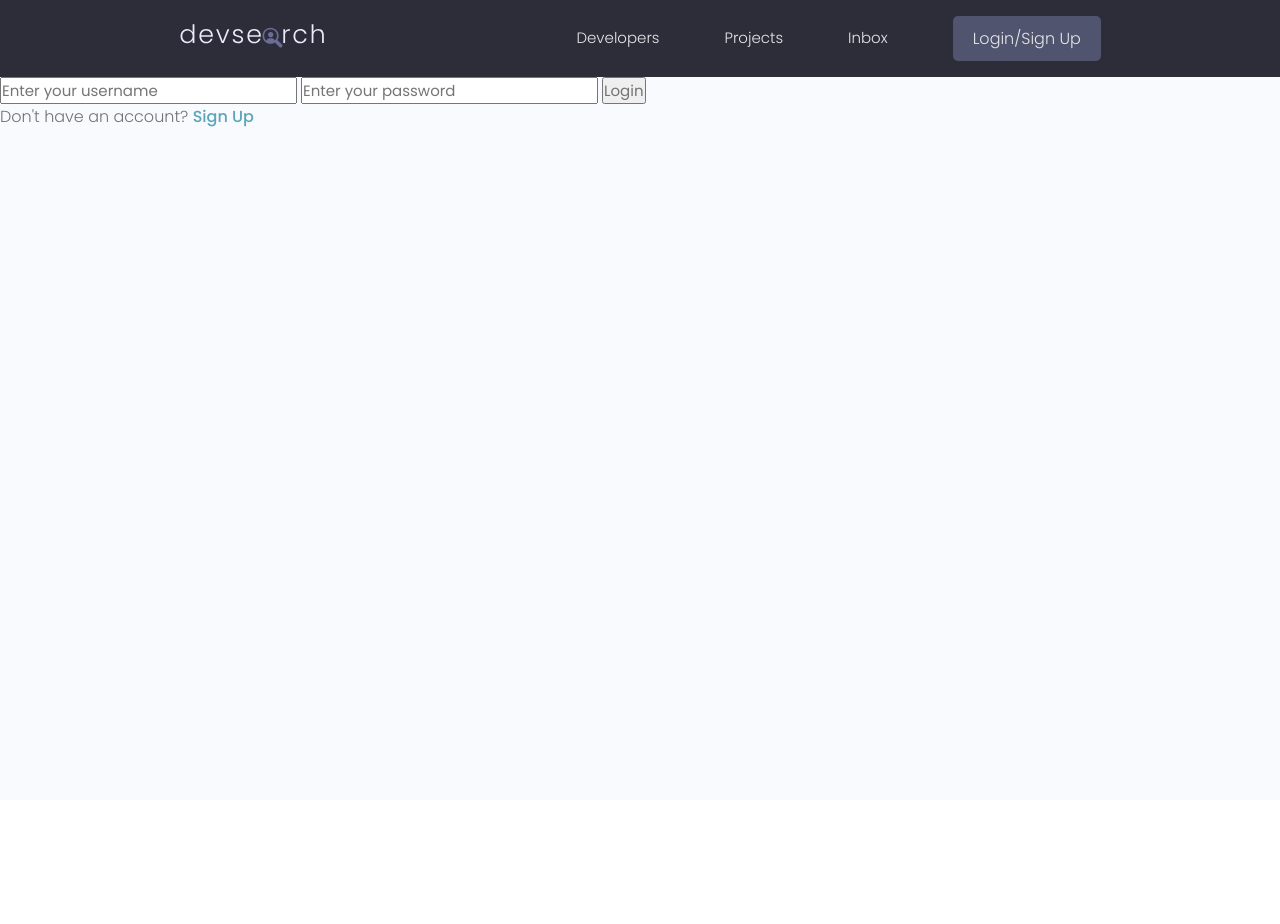
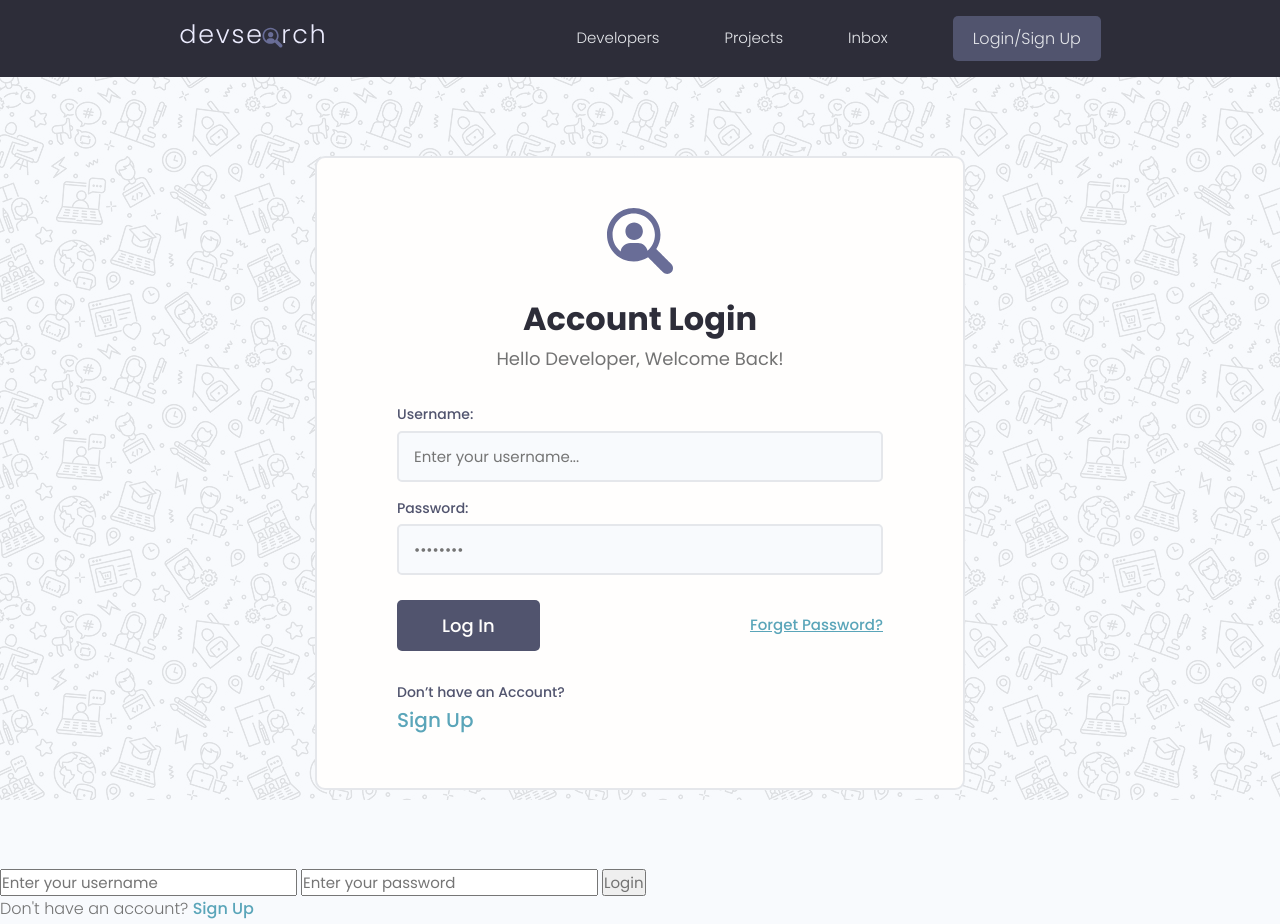
Before and after one commit to dimkael/DevSearchWebsite, a Django app: page /login/ in a window 1280 px wide. Before the commit the page ends 127 px from the top, so only its background shows below. Run offline with Django 3.2, Linux system fonts and the light colour scheme; some libraries are stand-ins or nearby versions.

Commit message:
added login and registration forms layout

```diff
--- a/static/uikit/app.js
+++ b/static/uikit/app.js
@@ -1,4 +1,12 @@
 // Invoke Functions Call on Document Loaded
 document.addEventListener('DOMContentLoaded', function () {
-  hljs.highlightAll();
+    hljs.highlightAll();
 });
+
+let alert = document.querySelector('.alert');
+if (alert) {
+    let alertCloseBtn = document.querySelector('.alert__close');
+    alertCloseBtn.addEventListener('click', () =>
+        alert.style.display = 'none'
+    );
+}
--- a/templates/main.html
+++ b/templates/main.html
@@ -21,4 +21,6 @@
 
     {% endblock content %}
 </body>
+
+<script src="{% static 'uikit/app.js' %}"></script>
 </html>
--- a/templates/messages.html
+++ b/templates/messages.html
@@ -5,4 +5,11 @@
         <li{% if message.tags %} class="{{ message.tags }}"{% endif %}>{{ message }}</li>
         {% endfor %}
     </ul>
+
+    {% for message in messages %}
+        <div class="alert alert--{{ message.tags }}">
+            <p class="alert__message">{{ message }}</p>
+            <button class="alert__close">⨯</button>
+      </div>
+    {% endfor %}
 {% endif %}
--- a/users/templates/users/login.html
+++ b/users/templates/users/login.html
@@ -1,6 +1,52 @@
 {% extends 'main.html' %}
+{% load static %}
 
 {% block content %}
+
+<div class="auth">
+    <div class="card">
+        <div class="auth__header text-center">
+            <a href="/">
+                <img src="{% static 'images/icon.svg' %}" alt="icon">
+            </a>
+            <h3>Account Login</h3>
+            <p>Hello Developer, Welcome Back!</p>
+        </div>
+
+        <form action="{% url 'login' %}" method="POST" class="form auth__form">
+            {% csrf_token %}
+            <div class="form__field">
+                <label for="formInput#text">Username: </label>
+                <input
+                    class="input input--text"
+                    id="formInput#text"
+                    type="text"
+                    name="username"
+                    placeholder="Enter your username..."
+                >
+            </div>
+
+            <div class="form__field">
+                <label for="formInput#password">Password: </label>
+                <input
+                    class="input input--password"
+                    id="formInput#passowrd"
+                    type="password"
+                    name="password"
+                    placeholder="••••••••"
+                >
+            </div>
+            <div class="auth__actions">
+                <input class="btn btn--sub btn--lg" type="submit" value="Log In" />
+                <a href="#">Forget Password?</a>
+            </div>
+        </form>
+        <div class="auth__alternative">
+            <p>Don’t have an Account?</p>
+            <a href="{% url 'register' %}">Sign Up</a>
+        </div>
+    </div>
+</div>
 
 <form action="{% url 'login' %}" method="POST">
     {% csrf_token %}
--- a/users/views.py
+++ b/users/views.py
@@ -46,7 +46,7 @@ def login_user(request):
 
 def logout_user(request):
     logout(request)
-    messages.error(request, 'You are successfully logout')
+    messages.info(request, 'You are successfully logout')
 
     return redirect('login')
 
```
Also changed, not shown: users/forms.py (+9 -0 lines), users/templates/users/register.html (+40 -6 lines), db.sqlite3, static/images/icon.svg (added), static/images/pattern.jpg (added).
